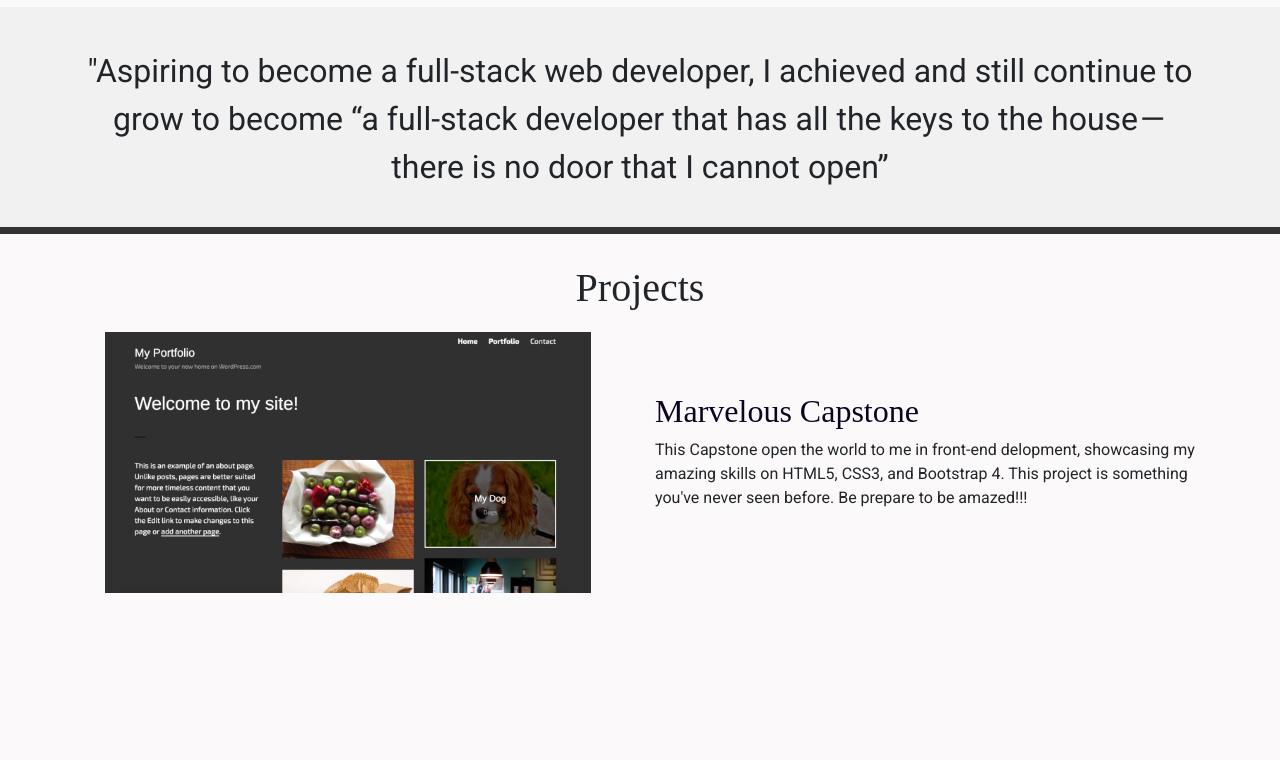
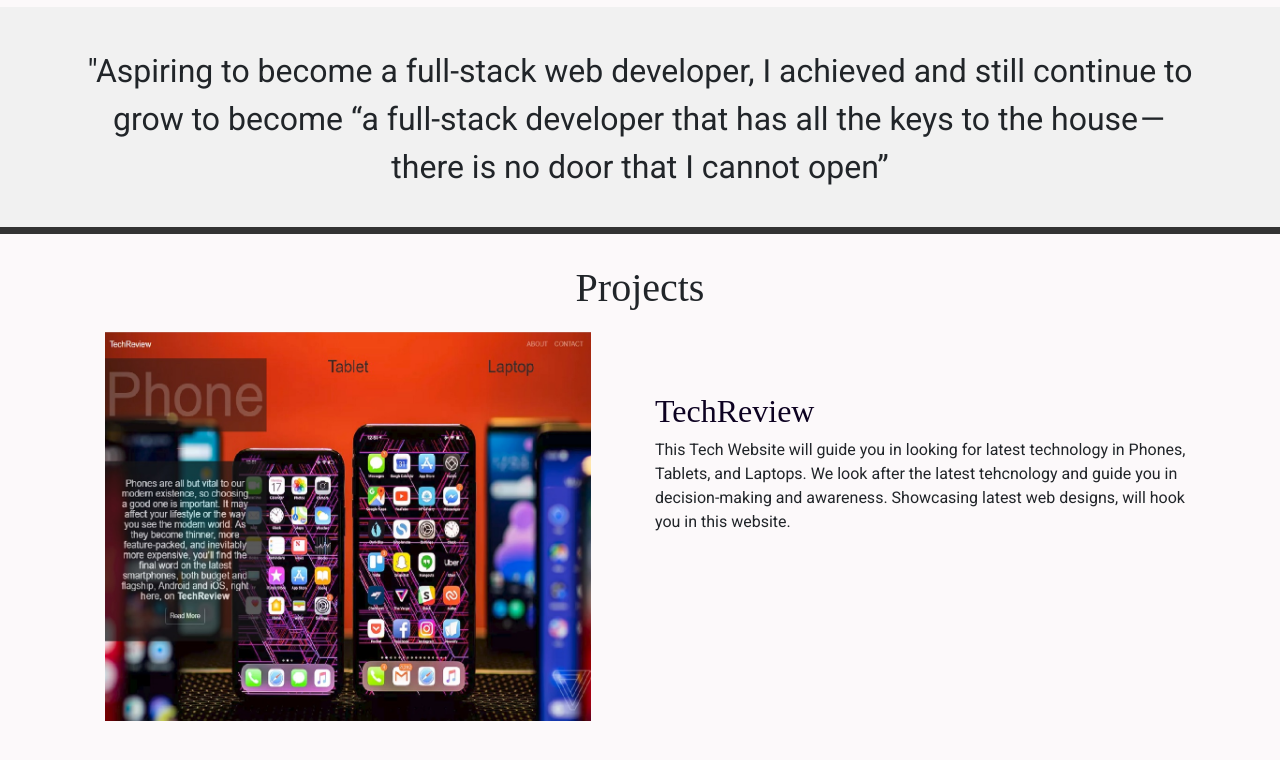
Before and after one commit to jpeternantonio/portfolio1, a plain HTML site: page index.html in a window 1280 px wide. Shown: the part 500-1260 px from the top of the page. Drawn offline with nearby package versions, Linux system fonts and the light colour scheme.

Commit message:
portfolio1

```diff
--- a/index.html
+++ b/index.html
@@ -69,13 +69,13 @@
        			<div class="row">
           			<div class="col-md-6 col-sm-6">
             			<div class="info-left">
-              			<img class="cimage" src="assets/images/capstone.png">
+              			<img class="cimage" src="assets/images/capstone1.jpg">
             			</div>
           			</div>
           			<div class="col-md-6 col-sm-6">
             			<div class="info-right">
-              				<h2><a class="black" href="#">Marvelous Capstone</a></h2>
-              				<p>This Capstone open the world to me in front-end delopment, showcasing my amazing skills on HTML5, CSS3, and Bootstrap 4. This project is something you've never seen before. Be prepare to be amazed!!!</p>
+              				<h2><a class="black" href="https://jpeternantonio.github.io/techreview-jpa/" target="_blank">TechReview</a></h2>
+              				<p>This Tech Website will guide you in looking for latest technology in Phones, Tablets, and Laptops. We look after the latest tehcnology and guide you in decision-making and awareness. Showcasing latest web designs, will hook you in this website.</p>
             			</div>
           			</div>
         		</div>
```
Also changed, not shown: assets/images/capstone1.jpg (added).
